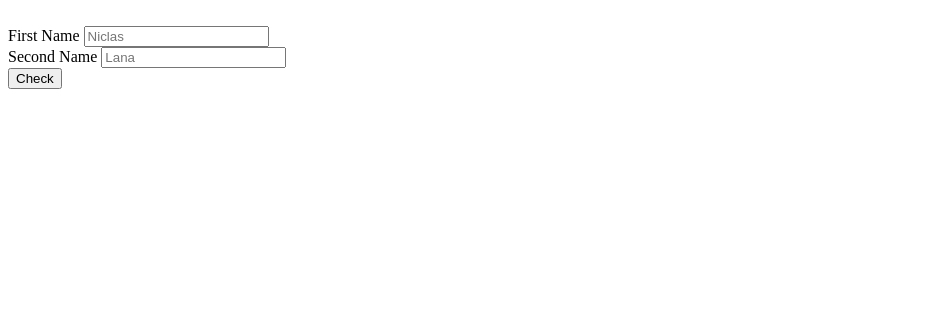
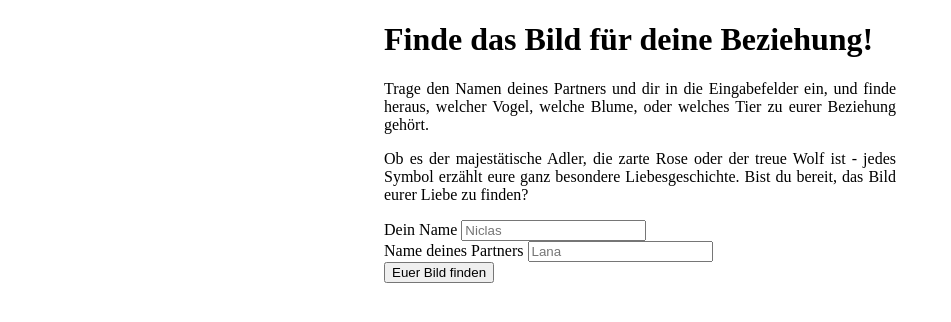
Before and after one commit to BergerAPI/relationship-names, a website: page views/index.html in a window 1280 px wide. Shown: the whole page, without its empty margins (0-951 px from the left). Drawn offline with Linux system fonts and the light colour scheme.

Commit message:
feat: some basic styling and markup

```diff
--- a/src/main.ts
+++ b/src/main.ts
@@ -43,7 +43,7 @@ const fetchCollection = async (id: string, page: number = 0) => {
 		const collection = await fetchCollection("4760062", Math.floor((imageIndex) / PER_PAGE))
 		const image = collection[Math.abs((imageIndex) % PER_PAGE)]
 
-		return response.json({ raw: image.urls.raw, alt: image.alt_description, width: image.width, height: image.height })
+		return response.json({ url: image.urls.regular, alt: image.alt_description, width: image.width, height: image.height })
 	})
 
 	app.get("/", (_, response) => {
--- a/views/index.html
+++ b/views/index.html
@@ -32,14 +32,42 @@
 
 		// Setting the image metadata
 		const image = document.getElementById("result")
-		image.setAttribute("src", json.raw);
+		image.setAttribute("src", json.url);
 		image.setAttribute("height", json.width);
 		image.setAttribute("width", json.height);
 		image.setAttribute("alt", json.alt);
 	}
 </script>
 
+<style>
+	#root {
+		padding: 0px 12px;
+		max-width: 512px;
+		margin: auto;
+	}
+
+	#result {
+		max-width: 100%;
+		display: block;
+		width: auto;
+		height: auto;
+	}
+
+	#markup {
+		text-align: justify;
+	}
+</style>
+
 <body>
+	<main id="root">
+		<div id="markup">
+			<h1>Finde das Bild für deine Beziehung!</h1>
+			<p>Trage den Namen deines Partners und dir in die Eingabefelder ein, und finde heraus, welcher Vogel, welche
+				Blume, oder welches Tier zu eurer Beziehung gehört.</p>
+			<p>Ob es der majestätische Adler, die zarte Rose oder der treue Wolf ist - jedes Symbol erzählt eure ganz
+				besondere Liebesgeschichte. Bist du bereit, das Bild eurer Liebe zu finden?</p>
+		</div>
+
 		<div id="resultWrapper">
 			<img id="result" />
 		</div>
@@ -47,20 +75,21 @@
 		<form id="mainForm">
 			<div>
 				<label for="first">
-				First Name
+					Dein Name
 				</label>
 				<input id="first" name="first" placeholder="Niclas" />
 			</div>
 
 			<div>
 				<label for="second">
-				Second Name
+					Name deines Partners
 				</label>
 				<input id="second" name="second" placeholder="Lana" />
 			</div>
 
-		<button>Check</button>
+			<button>Euer Bild finden</button>
 		</form>
+	</main>
 </body>
 
 </html>
```
Lines whose indentation alone changed are shown as unchanged.
